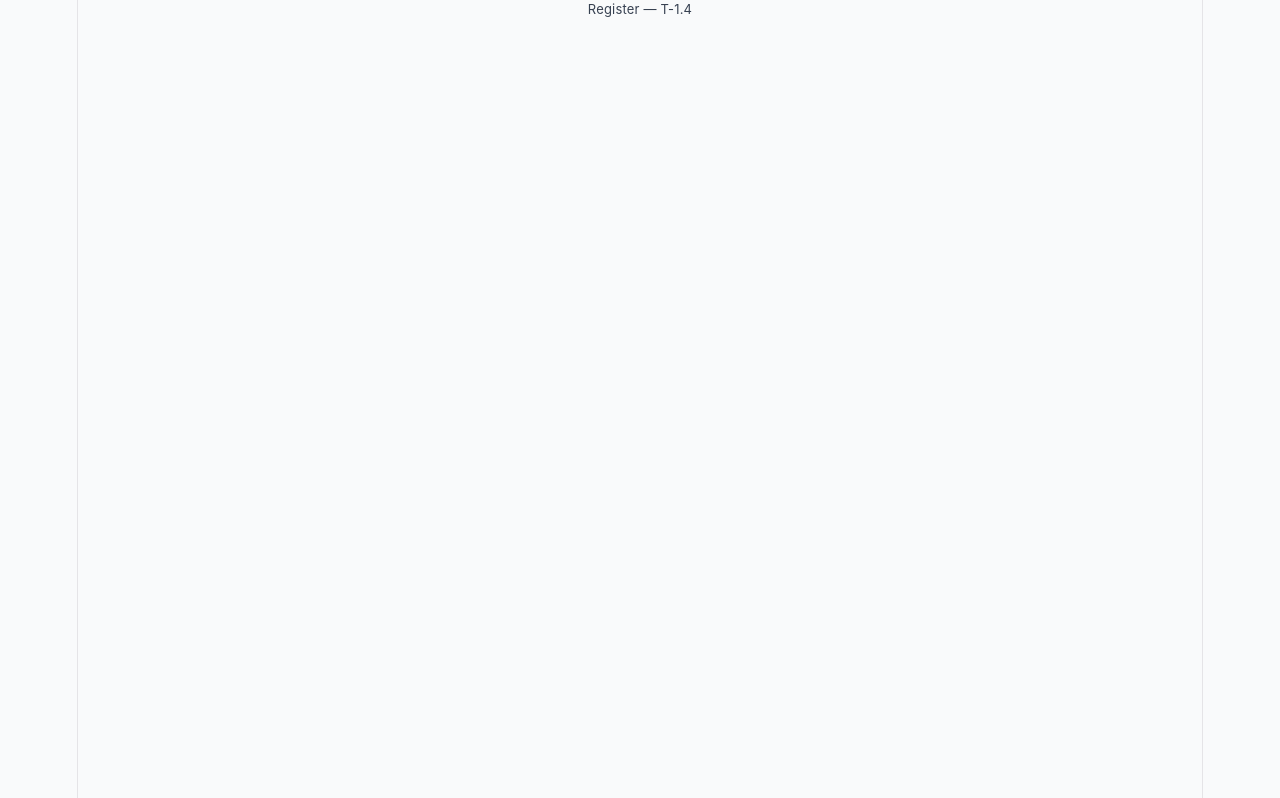
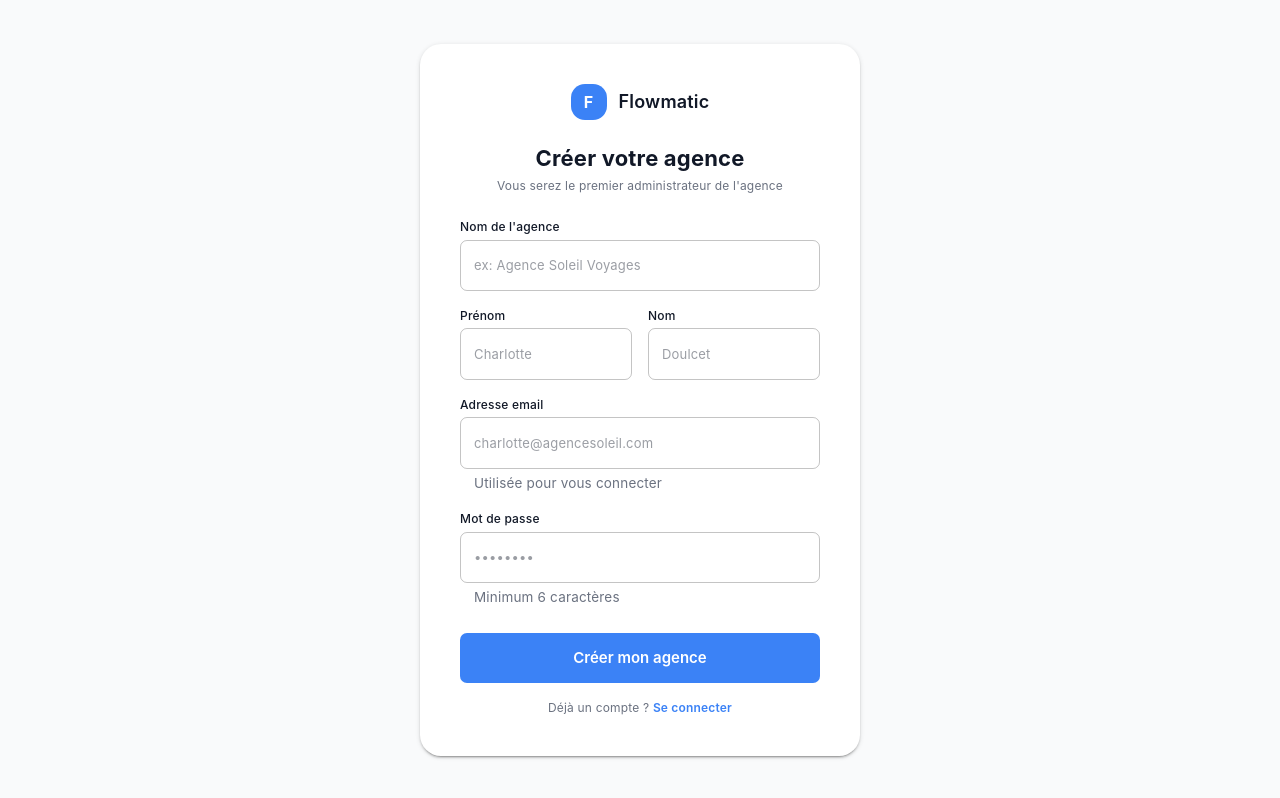
Before and after one commit to Charlottedoulcet/flowmatic-front, a React (Vite) app: page /register in a window 1280 px wide. Built offline with nearby package versions, Linux system fonts and the light colour scheme; no server answers.

Commit message:
feat(register): add RegisterPage matching mockup

```diff
--- a/src/index.css
+++ b/src/index.css
@@ -55,15 +55,7 @@ body {
 }
 
 #root {
-  width: 1126px;
-  max-width: 100%;
-  margin: 0 auto;
-  text-align: center;
-  border-inline: 1px solid var(--border);
   min-height: 100svh;
-  display: flex;
-  flex-direction: column;
-  box-sizing: border-box;
 }
 
 h1,
--- /dev/null
+++ b/src/pages/Login/RegisterPage.jsx
@@ -0,0 +1,162 @@
+import { useState } from "react";
+import { useForm } from "react-hook-form";
+import { useNavigate, Link as RouterLink } from "react-router-dom";
+import Box from "@mui/material/Box";
+import Button from "@mui/material/Button";
+import MuiLink from "@mui/material/Link";
+import TextField from "@mui/material/TextField";
+import Typography from "@mui/material/Typography";
+import Alert from "@mui/material/Alert";
+import CircularProgress from "@mui/material/CircularProgress";
+import Paper from "@mui/material/Paper";
+import Grid from "@mui/material/Grid";
+import { useAuth } from "../../context/useAuth";
+import { authService } from "../../services/authService";
+
+export default function RegisterPage() {
+  const { login } = useAuth();
+  const navigate = useNavigate();
+  const [error, setError] = useState("");
+  const [loading, setLoading] = useState(false);
+
+  const {
+    register,
+    handleSubmit,
+    formState: { errors },
+  } = useForm();
+
+  const onSubmit = async (data) => {
+    setLoading(true);
+    setError("");
+    try {
+      const authResponse = await authService.register(data);
+      login(authResponse);
+      navigate("/dashboard");
+    } catch (err) {
+      if (err.response?.status === 409) {
+        setError("Cette adresse email est déjà utilisée.");
+      } else if (err.response?.status === 400) {
+        setError("Données invalides. Vérifiez le formulaire.");
+      } else {
+        setError("Une erreur est survenue. Réessayez.");
+      }
+    } finally {
+      setLoading(false);
+    }
+  };
+
+  return (
+    <Box
+      sx={{
+        minHeight: "100vh",
+        display: "flex",
+        alignItems: "center",
+        justifyContent: "center",
+        bgcolor: "background.default",
+        px: 2,
+        py: 4,
+      }}
+    >
+      <Paper elevation={2} sx={{ p: 5, width: "100%", maxWidth: 440, borderRadius: 3 }}>
+        <Box sx={{ display: "flex", alignItems: "center", justifyContent: "center", gap: 1.5, mb: 3 }}>
+          <Box
+            sx={{
+              width: 36,
+              height: 36,
+              bgcolor: "primary.main",
+              borderRadius: 2,
+              display: "flex",
+              alignItems: "center",
+              justifyContent: "center",
+            }}
+          >
+            <Typography sx={{ color: "common.white", fontWeight: 700, fontSize: "16px" }}>F</Typography>
+          </Box>
+          <Typography sx={{ fontWeight: 600, fontSize: "18px", color: "text.primary" }}>Flowmatic</Typography>
+        </Box>
+
+        <Typography variant="h5" textAlign="center" sx={{ fontWeight: 700, fontSize: "22px", color: "text.primary", mb: 0.5 }}>
+          Créer votre agence
+        </Typography>
+        <Typography variant="body2" color="text.secondary" textAlign="center" mb={3}>
+          Vous serez le premier administrateur de l'agence
+        </Typography>
+
+        {error && (
+          <Alert severity="error" sx={{ mb: 2 }}>
+            {error}
+          </Alert>
+        )}
+
+        <Box component="form" onSubmit={handleSubmit(onSubmit)}>
+          <Typography variant="body2" sx={{ fontWeight: 500, color: "text.primary", mb: 0.5, textAlign: "left" }}>
+            Nom de l'agence
+          </Typography>
+          <TextField fullWidth placeholder="ex: Agence Soleil Voyages" {...register("agencyName", { required: "Le nom de l'agence est requis" })} error={!!errors.agencyName} helperText={errors.agencyName?.message} sx={{ mb: 2 }} />
+
+          <Grid container spacing={2} sx={{ mb: 2 }}>
+            <Grid size={6}>
+              <Typography variant="body2" sx={{ fontWeight: 500, color: "text.primary", mb: 0.5, textAlign: "left" }}>
+                Prénom
+              </Typography>
+              <TextField fullWidth placeholder="Charlotte" {...register("firstName", { required: "Le prénom est requis" })} error={!!errors.firstName} helperText={errors.firstName?.message} />
+            </Grid>
+            <Grid size={6}>
+              <Typography variant="body2" sx={{ fontWeight: 500, color: "text.primary", mb: 0.5, textAlign: "left" }}>
+                Nom
+              </Typography>
+              <TextField fullWidth placeholder="Doulcet" {...register("lastName", { required: "Le nom est requis" })} error={!!errors.lastName} helperText={errors.lastName?.message} />
+            </Grid>
+          </Grid>
+
+          <Typography variant="body2" sx={{ fontWeight: 500, color: "text.primary", mb: 0.5, textAlign: "left" }}>
+            Adresse email
+          </Typography>
+          <TextField
+            fullWidth
+            type="email"
+            placeholder="charlotte@agencesoleil.com"
+            autoComplete="email"
+            {...register("email", {
+              required: "L'adresse email est requise",
+              pattern: { value: /^[^\s@]+@[^\s@]+\.[^\s@]+$/, message: "Adresse email invalide" },
+            })}
+            error={!!errors.email}
+            helperText={errors.email?.message ?? "Utilisée pour vous connecter"}
+            sx={{ mb: 2 }}
+          />
+
+          <Typography variant="body2" sx={{ fontWeight: 500, color: "text.primary", mb: 0.5, textAlign: "left" }}>
+            Mot de passe
+          </Typography>
+          <TextField
+            fullWidth
+            type="password"
+            placeholder="••••••••"
+            autoComplete="new-password"
+            {...register("password", {
+              required: "Le mot de passe est requis",
+              minLength: { value: 6, message: "Minimum 6 caractères" },
+            })}
+            error={!!errors.password}
+            helperText={errors.password?.message ?? "Minimum 6 caractères"}
+            sx={{ mb: 3 }}
+          />
+
+          <Button type="submit" fullWidth variant="contained" size="large" disabled={loading} sx={{ mb: 2, py: 1.5, fontSize: "15px" }}>
+            {loading ? <CircularProgress size={24} color="inherit" /> : "Créer mon agence"}
+          </Button>
+        </Box>
+
+        <Box textAlign="center">
+          <Typography variant="body2" color="text.secondary">
+            Déjà un compte ?{" "}
+            <MuiLink component={RouterLink} to="/login" color="primary" fontWeight={600} underline="none">
+              Se connecter
+            </MuiLink>
+          </Typography>
+        </Box>
+      </Paper>
+    </Box>
+  );
+}
--- a/src/routes/router.jsx
+++ b/src/routes/router.jsx
@@ -2,7 +2,7 @@ import { createBrowserRouter, Navigate } from "react-router-dom";
 import ProtectedRoute from "./ProtectedRoute";
 import RoleRoute from "./RoleRoute";
 import LoginPage from "../pages/Login/LoginPage";
-// import RegisterPage from "../pages/Login/RegisterPage"; // T-1.4
+import RegisterPage from "../pages/Login/RegisterPage";
 
 // Décommente au fur et à mesure des tâches :
 // import DashboardPage from '../pages/Dashboard/DashboardPage';     // T-2.4
@@ -14,7 +14,7 @@ import LoginPage from "../pages/Login/LoginPage";
 
 export const router = createBrowserRouter([
   { path: "/login", element: <LoginPage /> },
-  { path: "/register", element: <div>Register — T-1.4</div> },
+  { path: "/register", element: <RegisterPage /> },
 
   {
     path: "/dashboard",
--- a/src/styles/theme.js
+++ b/src/styles/theme.js
@@ -15,8 +15,8 @@ const theme = createTheme({
       paper: "#FFFFFF",
     },
     text: {
-      primary: "#111827", // titres, texte important
-      secondary: "#6B7280", // labels, infos secondaires
+      primary: "#111827",
+      secondary: "#6B7280",
     },
   },
   typography: {
```
